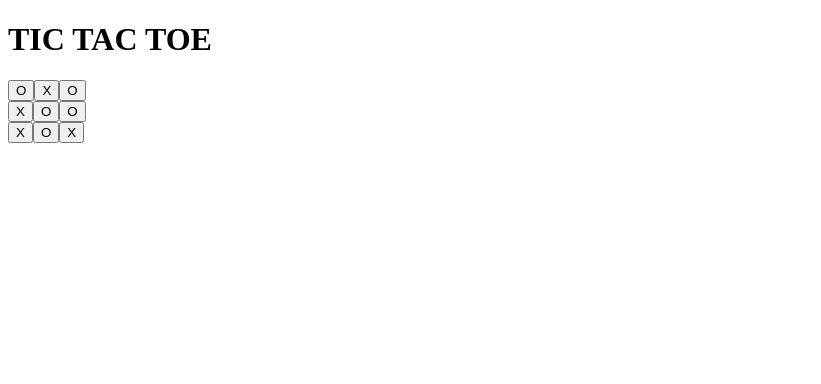
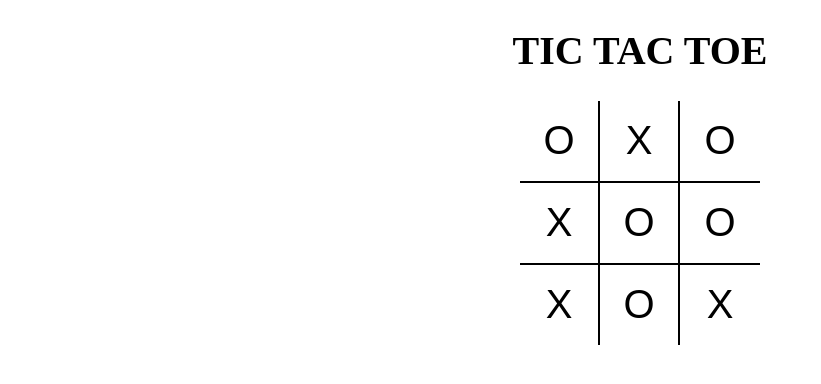
Before and after one commit to Shreyasi2002/TicTacToe, a React (Vite) app in the folder Tic Tac Toe/: page / in a window 1280 px wide. Shown: the top 384 px of the page, without its empty margins (0-821 px from the left). Built offline with nearby package versions, Linux system fonts and the light colour scheme.

Commit message:
Added Styling

```diff
--- a/Tic Tac Toe/src/App.js
+++ b/Tic Tac Toe/src/App.js
@@ -1,8 +1,10 @@
 import React from 'react';
 import Board from './components/Board';
 
+import './style/root.scss';
+
 export default () => (
-  <div>
+  <div className="app">
     <h1>TIC TAC TOE</h1>
     <Board />
   </div>
--- a/Tic Tac Toe/src/components/Board.js
+++ b/Tic Tac Toe/src/components/Board.js
@@ -3,18 +3,18 @@
 
 const Board = () => {
   return (
-    <div>
-      <div>
+    <div className="board">
+      <div className="board-row">
         <Square value="O" />
         <Square value="X" />
         <Square value="O" />
       </div>
-      <div>
+      <div className="board-row">
         <Square value="X" />
         <Square value="O" />
         <Square value="O" />
       </div>
-      <div>
+      <div className="board-row">
         <Square value="X" />
         <Square value="O" />
         <Square value="X" />
--- a/Tic Tac Toe/src/components/Square.js
+++ b/Tic Tac Toe/src/components/Square.js
@@ -1,7 +1,11 @@
 import React from 'react';
 
 const Square = ({ value }) => {
-  return <button type="button">{value}</button>;
+  return (
+    <button type="button" className="square">
+      {value}
+    </button>
+  );
 };
 
 export default Square;
--- /dev/null
+++ b/Tic Tac Toe/src/style/root.scss
@@ -0,0 +1,43 @@
+body {
+  padding: 0;
+  margin: 0;
+}
+
+button {
+  background: none;
+  border: none;
+  outline: none;
+  &:hover {
+    cursor: pointer;
+  }
+}
+
+.app {
+  font-size: 20px;
+  display: flex;
+  flex-direction: column;
+  align-items: center;
+}
+
+.board {
+  .board-row {
+    display: flex;
+    flex-direction: row;
+    border-bottom: 2px solid #000;
+    &:last-child {
+      border-bottom: none;
+    }
+    .square {
+      width: 80px;
+      height: 80px;
+      border-right: 2px solid #000;
+      font-size: 2.5rem;
+      padding: 0;
+      overflow: hidden;
+      transition: all 0.2s;
+      &:last-child {
+        border-right: none;
+      }
+    }
+  }
+}
```
